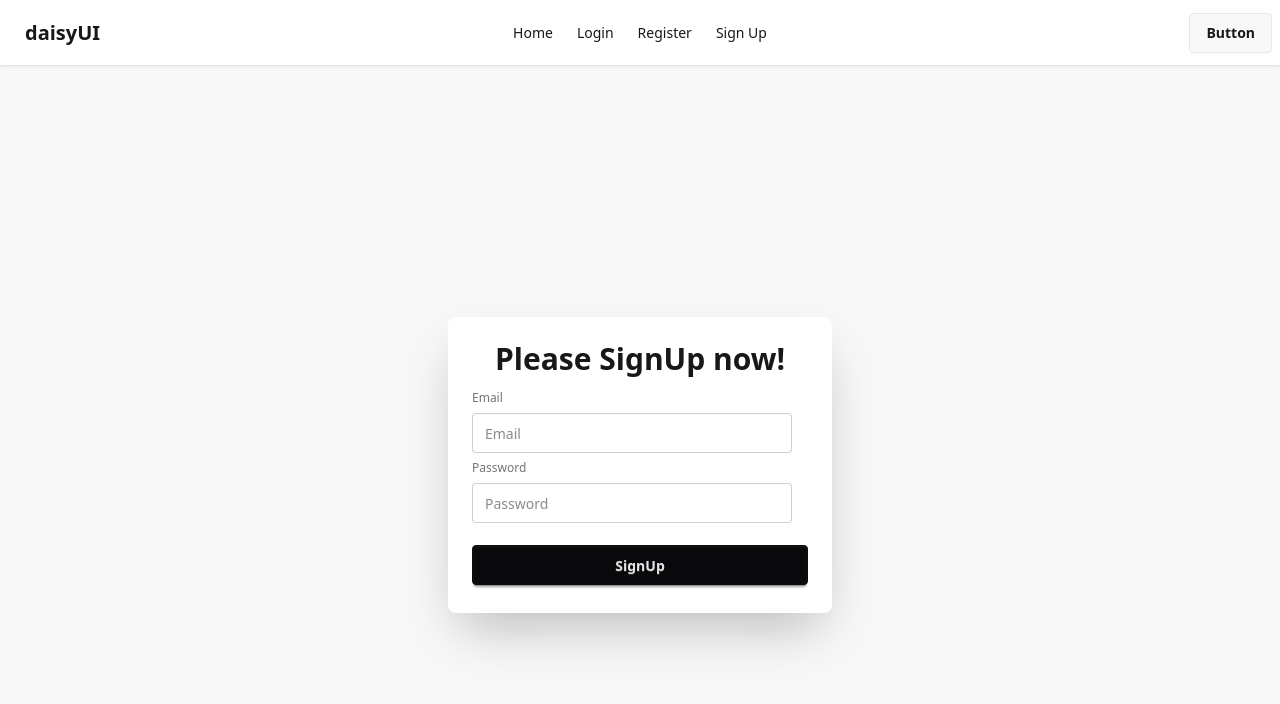
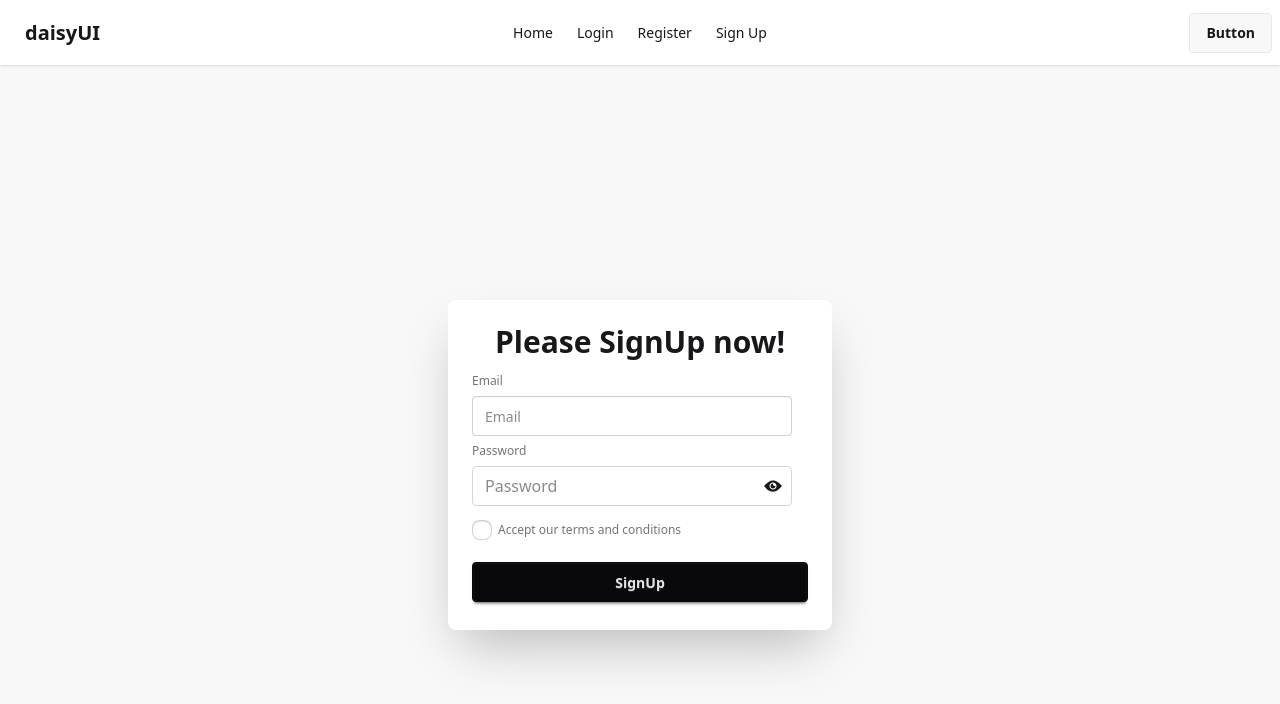
Before and after one commit to julkarzunayed/Firebase-Email-Password-auth-Mi-9-Module-50, a React (Vite) app: page /signUp in a window 1280 px wide. Shown: the top 704 px of the page. Built offline with nearby package versions, Linux system fonts and the light colour scheme.

Commit message:
added eye in password and checked box

```diff
--- a/package.json
+++ b/package.json
@@ -14,6 +14,7 @@
     "firebase": "^11.6.1",
     "react": "^19.0.0",
     "react-dom": "^19.0.0",
+    "react-icons": "^5.5.0",
     "react-router": "^7.5.3",
     "tailwindcss": "^4.1.4"
   },
--- a/src/components/SignUp/SignUp.jsx
+++ b/src/components/SignUp/SignUp.jsx
@@ -1,18 +1,56 @@
 import { createUserWithEmailAndPassword } from 'firebase/auth';
 import React, { useState } from 'react';
 import { auth } from '../../firebase/firebase.init';
+import { IoIosEye } from "react-icons/io";
+import { IoIosEyeOff } from 'react-icons/io';
 
 const SignUp = () => {
+    const [showPss, setShowPss] = useState(false)
+    const [success, setSuccess] = useState('')
     const [errorMessage, setErrorMessage] = useState("");
     const handleSignUp = (e) => {
         e.preventDefault()
+        setSuccess('')
         setErrorMessage('')
         const email = e.target.email.value;
         const password = e.target.password.value;
+        const terms = e.target.terms.checked;
 
-        console.log(email, password)
+        // console.log(terms)
+
+        // if(!/[A-Z]/.test(password)){
+        //     setErrorMessage("Password Must has an Upper case")
+        //     return ;
+        // }
+        // else if(!/[a-z]/.test(password)) {
+        //     setErrorMessage("Password Must has a Lower case")
+        //     return ;
+        // }
+        // else if(!/\d/.test(password)) {
+        //     setErrorMessage("Password Must has a Number")
+        //     return ;
+        // }
+        // else if(password.length >= 8) {
+        //     setErrorMessage("Password Must be 8 characters or more")
+        //     return ;
+        // }
+
+        if (!/^\w+@\w+\.\w+$/.test(email)) {
+            setErrorMessage("Please Enter an Valid Email");
+            return;
+        }
+        else if (!/(?=.*\d)(?=.*[a-z])(?=.*[A-Z]).{8,}/.test(password)) {
+            setErrorMessage("Password Must has a Lower case an Upper Case a digit and eight or more Characters.");
+            return;
+        }
+        else if(!terms){
+            setErrorMessage("Please Accept our Terms and Conditions");
+            return ;
+        }
+
         createUserWithEmailAndPassword(auth, email, password)
             .then(result => {
+                setSuccess(true)
                 console.log(result);
             }).catch(error => {
                 setErrorMessage(error.message);
@@ -30,10 +68,26 @@ const SignUp = () => {
                         <label className="label">Email</label>
                         <input type="email" name='email' className="input" placeholder="Email" />
                         <label className="label">Password</label>
-                        <input type="password" name='password' className="input" placeholder="Password" />
+                        <div className="border border-gray-300 flex items-center rounded-sm w-[320px] h-[40px]">
+                            <input type={showPss ? "text" : "password"} name='password' className="p-3 text-[16px] outline-0 flex-1" placeholder="Password" />
+                            <span
+                                className='text-xl pr-2'
+                                onClick={() => setShowPss(!showPss)}>
+                                {
+                                    showPss ? <IoIosEyeOff /> : <IoIosEye />
+                                }
+                            </span>
+                        </div>
+                        <label className="label mt-2">
+                            <input name='terms'  type="checkbox" className="checkbox checkbox-sm" />
+                            Accept our terms and conditions
+                        </label>
                         {/* <div><a className="link link-hover">Forgot password?</a></div> */}
                         {
                             errorMessage && <p className='text-red-600'>{errorMessage}</p>
+                        }
+                        {
+                            success && <p className='text-green-500 font-medium mt-2'>Successfully Signed Up</p>
                         }
                         <button className="btn btn-neutral mt-4">SignUp</button>
                     </form>
```
Also changed, not shown: 1 other file (tests, documents, lock files or other folders).
